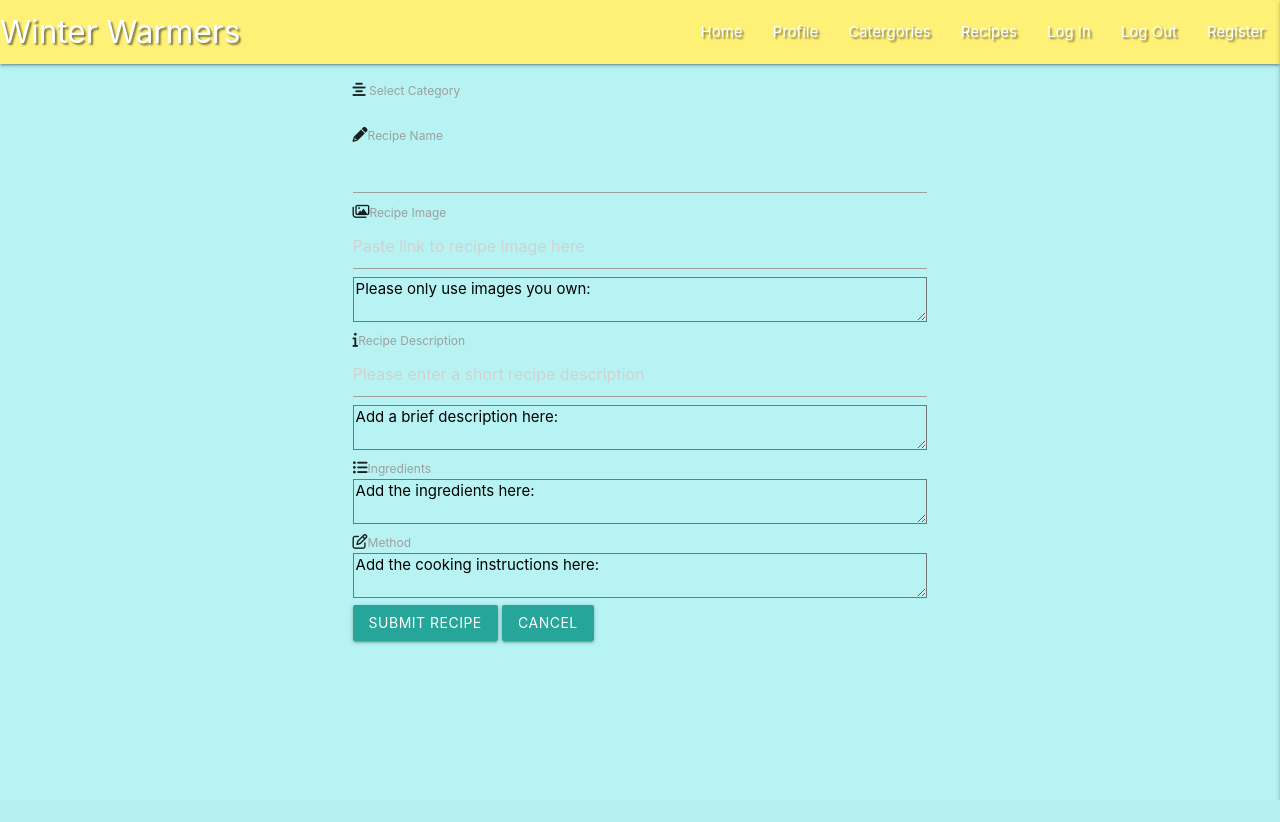
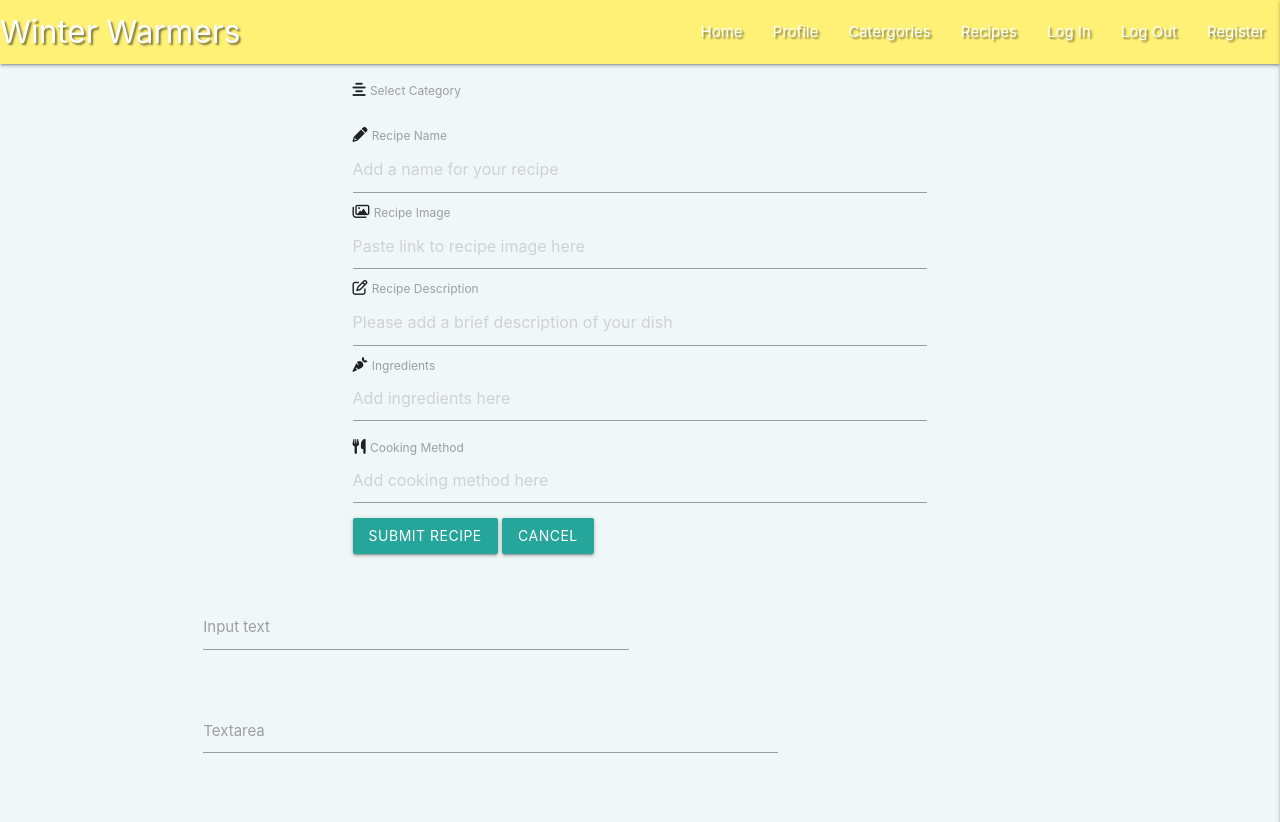
Before and after one commit to irenenev24/Winter_Warmer_Recipe_Collection, a Flask app: page /add_recipes in a window 1280 px wide. Before the commit the page ends 800 px from the top, so only its background shows below. Run offline with Flask 2, Linux system fonts and the light colour scheme; data that the repository does not hold is empty; some libraries are stand-ins or nearby versions.

Commit message:
Edited add recipe form

```diff
--- a/app.py
+++ b/app.py
@@ -25,11 +25,6 @@ def get_recipes():
     return render_template("recipes.html", recipes=recipes)
 
 
-@app.route("/add_recipes")
-def add_recipes():
-    categories = mongo.db.categories.find()
-    return render_template("add_recipe.html")
-
 @app.route("/register", methods=["GET", "POST"])
 def register():
     if request.method == "POST":
@@ -52,6 +47,11 @@ def register():
     return render_template("register.html")
 
 
+@app.route("/add_recipes")
+def add_recipes():
+    return render_template("add_recipe.html")
+
+
 if __name__ == "__main__":
     app.run(host=os.environ.get("IP"),
             port=int(os.environ.get("PORT")),
--- a/static/css/style.css
+++ b/static/css/style.css
@@ -1,5 +1,5 @@
 body {
-    background-color: rgb(183, 243, 243);
+    background-color: rgb(240, 247, 247);
 }
 .text-shadow {
     text-shadow: 2px 2px 2px rgba(0, 0 ,0 , 0.5);
--- a/templates/add_recipe.html
+++ b/templates/add_recipe.html
@@ -5,7 +5,7 @@
     <div class="input-field col m8 offset-m2">
         <form action="{{ url_for('add_recipes') }}" method="POST" name="addRecipe" id="addRecipe">
             <div class="form-group">
-                <i class="fas fa-align-center"></i><label class="form-field-description"> Select Category</label>
+                <i class="fas fa-align-center"></i> <label class="form-field-description">Select Category</label>
                     <select class="form-control category-formfield" id="category_name" name="category_name">
                         <!-- Populates categories from database categories -->
                         {% for category in categories %}
@@ -16,36 +16,35 @@
                 <br>
             <div class="form-group">
                 <div class="controls">
-                <i class="fas fa-pencil-alt"></i><label class="form-field-description">Recipe Name</label>
-                <input class="form-control" id="recipe_name" name="recipe_name" type="text" required data-validation-required-message="Add a name for your recipe" placeholder="" maxlength="100">
+                <i class="fas fa-pencil-alt"></i> <label class="form-field-description">Recipe Name</label>
+                <input class="form-control" id="recipe_name" name="recipe_name" type="text" required placeholder="Add a name for your recipe" minlength="100" maxlength="100">
                 </div>
             </div>
             <div class="form-group">
                 <div class="controls">
-                <i class="far fa-images"></i><label class="form-field-description">Recipe Image</label>
-                <input class="form-control" id="image_link" name="image_link" type="url" pattern="https://.*" required data-validation-required-message="Enter a URL link to the image" placeholder="Paste link to recipe image here">
-                <textarea class="form-control">Please only use images you own:</textarea>
+                <i class="far fa-images"></i> <label class="form-field-description">Recipe Image</label>
+                <input class="form-control" id="image_link" name="image_link" type="url" pattern="https://.*" placeholder="Paste link to recipe image here">
                 </div>
             </div>
             <div class="form-group">
                 <div class="controls">
-                <i class="fas fa-info"></i><label class="form-field-description">Recipe Description</label>
-                <input type="text" class="form-control" id="description" name="description" required data-validation-required-message="Please enter a short recipe description." placeholder="Please enter a short recipe description" maxlength="1000">
-                <textarea class="form-control" id="ingredients" name="ingredients" rows="5" maxlength="300">Add a brief description here:</textarea>
+                    <i class="far fa-edit"></i> <label class="form-field-description">Recipe Description</label>
+                <input type="text" class="form-control" id="recipe_description" name="recipe_description" maxlength="1000" placeholder="Please add a brief description of your dish">
                 </div>
             </div>
             <div class="form-group">
                 <div class="controls">
-                <i class="fas fa-list-ul"></i><label class="form-field-description">Ingredients</label>
-                <textarea class="form-control" id="ingredients" name="ingredients" rows="5" maxlength="300">Add the ingredients here:</textarea>
+                    <i class="fas fa-carrot"></i>
+                  <label for="input_text">Ingredients</label>
+                  <textarea id="textarea2" class="materialize-textarea" data-length="1000" rows="10" placeholder="Add ingredients here"></textarea>
                 </div>
-            </div>
-            <div class="form-group">
-                <div class="controls">
-                <i class="far fa-edit"></i><label class="form-field-description">Method</label>
-                <textarea class="form-control" id="instructions" name="instructions" rows="5" maxlength="300">Add the cooking instructions here:</textarea>
-                </div>
-            </div>
+              </div>
+              <div class="form-group">
+                    <div class="controls">
+                        <i class="fas fa-utensils"></i> <label for="textarea2">Cooking Method</label>
+                        <textarea id="textarea2" class="materialize-textarea" data-length="1000" rows="10" placeholder="Add cooking method here"></textarea>
+                    </div>
+                  </div>
             <button type="submit" class="btn btn-success" id="sendMessageButton">Submit Recipe</button>
             <a class="btn btn-success" href="{{ url_for('get_recipes') }}">Cancel</a>
         </form>
@@ -54,4 +53,21 @@
 </div>
 
 
+<div class="row">
+    <form class="col s12">
+      <div class="row">
+        <div class="input-field col s6">
+          <input id="input_text" type="text" data-length="10">
+          <label for="input_text">Input text</label>
+        </div>
+      </div>
+      <div class="row">
+        <div class="input-field col s8">
+          <textarea id="textarea2" class="materialize-textarea" data-length="100"></textarea>
+          <label for="textarea2">Textarea</label>
+        </div>
+      </div>
+    </form>
+  </div>
+
 {% endblock %}
```
